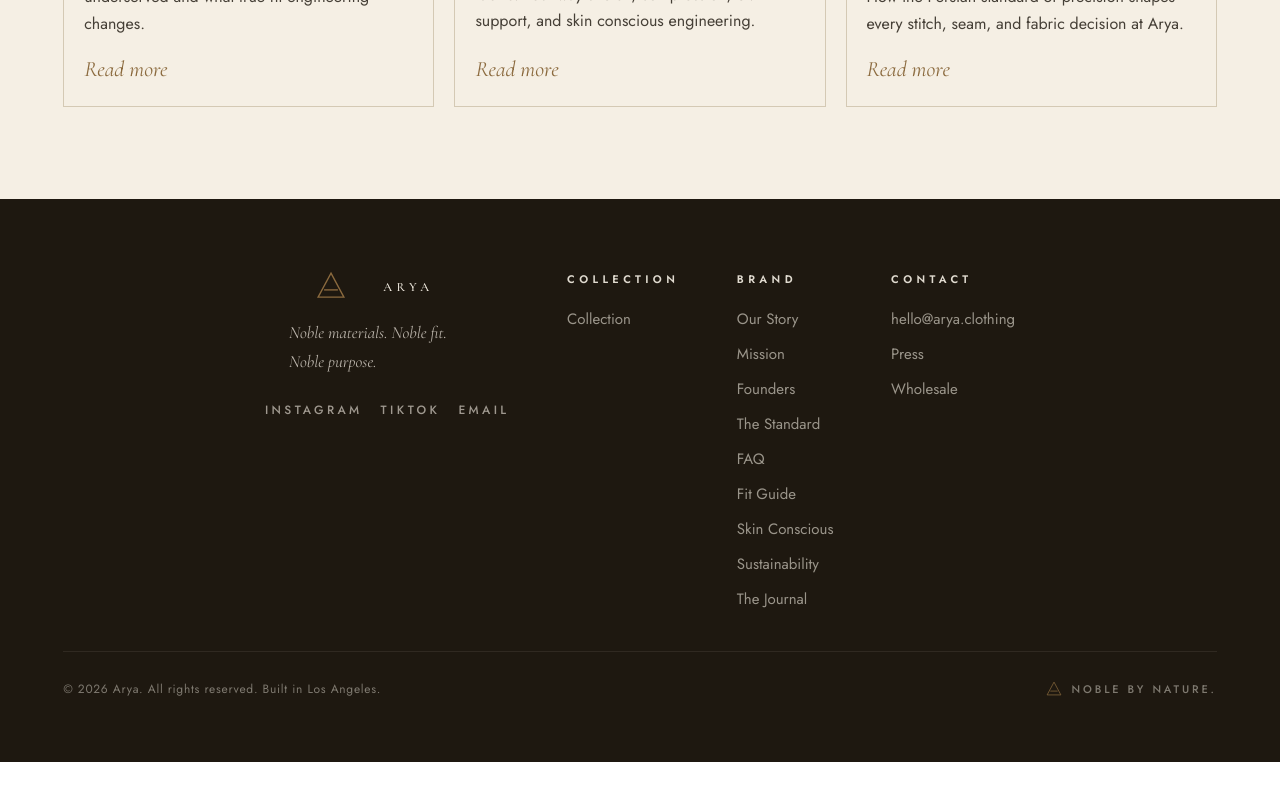
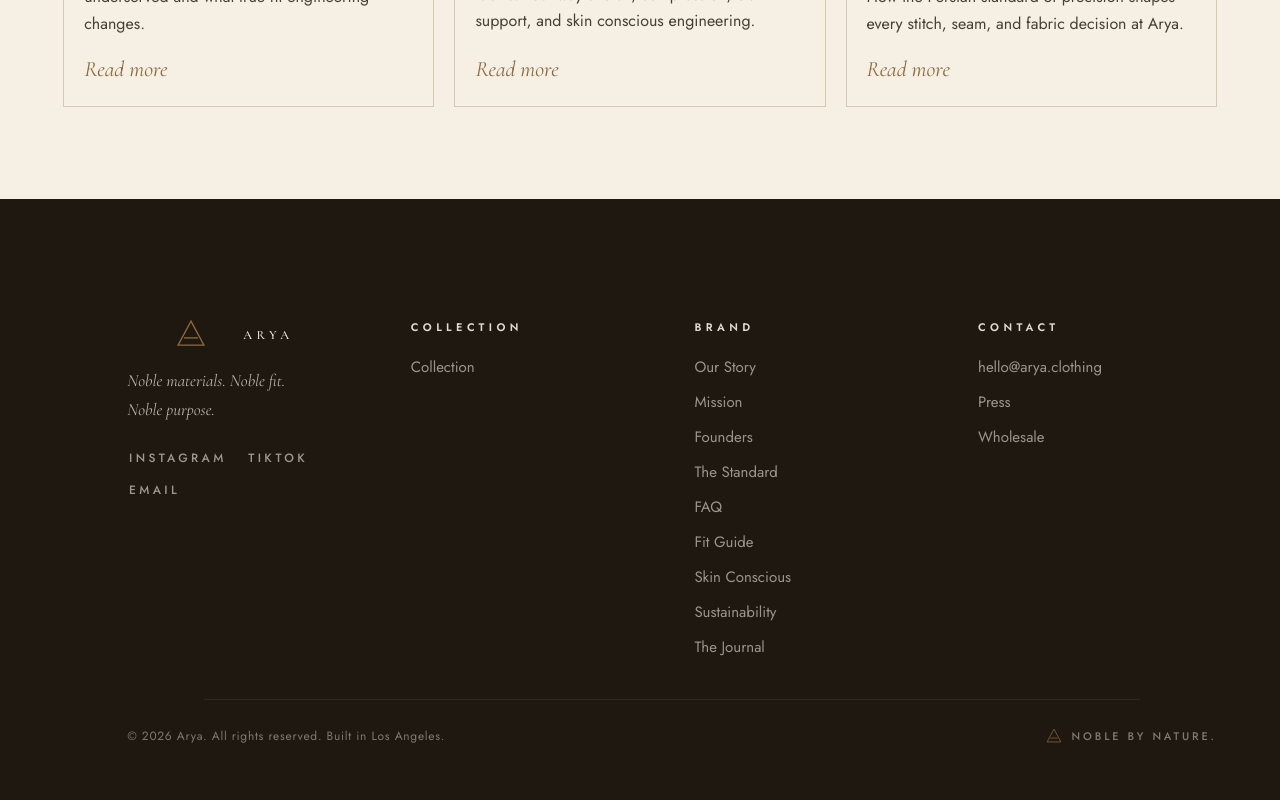
Before and after one commit to neiman8g/ARYA, a Next.js app: page /blog in a window 1280 px wide. Shown: the part 676-1476 px from the top of the page. Before the commit the page ends 1438 px from the top, so only its background shows below. Built offline with nearby package versions, Linux system fonts and the light colour scheme; no server answers.

Commit message:
mailer pop up, margin, and founders

```diff
--- a/src/app/founder/page.tsx
+++ b/src/app/founder/page.tsx
@@ -24,7 +24,7 @@
     <div className="section-page">
       <SectionNav activeLink="founder" />
 
-      <main className="sp-main">
+      <main className="sp-main sp-main--founder">
         <FoundersSection />
       </main>
 
--- a/src/app/home-page.css
+++ b/src/app/home-page.css
@@ -17,6 +17,8 @@
 }
 
 .arya-home {
+  margin: 0;
+  padding: 0;
   min-height: 100vh;
   min-height: 100dvh;
   background: var(--sand);
@@ -24,7 +26,8 @@
   font-family: var(--font-jost), sans-serif;
   font-weight: 400;
   -webkit-font-smoothing: antialiased;
-  overflow-x: hidden;
+  /* visible so the footer isn’t clipped; scrolling sections use .arya-home-main */
+  overflow-x: visible;
   font-size: 16px;
   line-height: 1.6;
   text-size-adjust: 100%;
@@ -38,6 +41,10 @@
 html:has(.arya-home)::-webkit-scrollbar-thumb { background: var(--sand-5); }
 
 @scope (.arya-home) {
+/* Contains horizontal overflow from hero/sections; footer stays outside this wrapper. */
+.arya-home-main {
+  overflow-x: hidden;
+}
 .fade-section {
   opacity: 0; transform: translateY(20px);
   transition: opacity 0.65s cubic-bezier(.16,1,.3,1), transform 0.65s cubic-bezier(.16,1,.3,1);
@@ -811,11 +818,7 @@
   }
 }
 
-/* ── FOOTER ── */
-footer {
-  padding: clamp(52px, 6vw, 72px) var(--arya-page-gutter) clamp(24px, 3vw, 32px);
-  background: var(--ink);
-}
+/* ── FOOTER (shell padding: see unscoped `.arya-home > footer.home-branded-footer` after @scope) ── */
 .foot-grid {
   display: grid;
   grid-template-columns: 1fr;
@@ -827,6 +830,15 @@
   margin-left: auto;
   margin-right: auto;
   box-sizing: border-box;
+  min-width: 0;
+}
+.foot-brand {
+  min-width: 0;
+  max-width: 100%;
+  box-sizing: border-box;
+}
+.foot-brand > * {
+  max-width: 100%;
 }
 .foot-col-desktop-only {
   display: none;
@@ -835,17 +847,15 @@
   .foot-col-desktop-only {
     display: block;
   }
-  /* Content-sized columns + centered cluster (not stretched full width) */
+  /* Fluid columns: share width and gap scales with viewport */
   .foot-grid {
-    grid-template-columns:
-      minmax(0, max-content)
-      minmax(0, max-content)
-      minmax(0, max-content)
-      minmax(0, max-content);
-    justify-content: center;
-    column-gap: clamp(40px, 4.5vw, 64px);
-    row-gap: 40px;
+    grid-template-columns: repeat(4, minmax(0, 1fr));
+    column-gap: clamp(24px, 3.5vw, 80px);
+    row-gap: clamp(28px, 3vw, 40px);
     align-items: start;
+  }
+  .foot-grid > * {
+    min-width: 0;
   }
 }
 .foot-tagline {
@@ -860,6 +870,10 @@
   display: flex;
   flex-wrap: wrap;
   gap: 14px 18px;
+  width: 100%;
+  max-width: 100%;
+  box-sizing: border-box;
+  justify-content: flex-start;
 }
 .foot-social a {
   font-size: 12px;
@@ -869,9 +883,24 @@
   text-decoration: none;
   transition: color 0.3s;
   font-weight: 500;
+  /* Prevents first/last glyphs clipping with wide letter-spacing + overflow-x on page */
+  padding: 0 0.15em;
+  box-sizing: border-box;
 }
 .foot-social a:hover {
   color: #c9a96e;
+}
+
+/* Narrow viewports: link row + letter-spacing wider than inner width clips under overflow-x */
+@media (max-width: 640px) {
+  footer .foot-social {
+    flex-direction: column;
+    align-items: flex-start;
+    gap: 11px;
+  }
+  footer .foot-social a {
+    letter-spacing: 0.24em;
+  }
 }
 .foot-col h5 {
   font-size: 11px;
@@ -904,12 +933,23 @@
   justify-content: space-between;
   align-items: center;
   padding-top: clamp(20px, 2.5vw, 28px);
-  border-top: 1px solid rgba(245, 239, 228, 0.08);
+  border-top: none;
+  position: relative;
   max-width: min(var(--arya-content-max), 100%);
   margin-left: auto;
   margin-right: auto;
   width: 100%;
   box-sizing: border-box;
+}
+/* Inset ~1in from each side so the rule doesn’t read full-bleed */
+.foot-bottom::before {
+  content: "";
+  position: absolute;
+  top: 0;
+  left: clamp(24px, 6vw, 96px);
+  right: clamp(24px, 6vw, 96px);
+  height: 1px;
+  background: rgba(245, 239, 228, 0.08);
 }
 .foot-bottom p {
   font-size: 12px;
@@ -946,10 +986,6 @@
   }
   .std-teaser .std-teaser-p {
     margin-bottom: 26px;
-  }
-  footer {
-    padding-top: clamp(76px, 8.5vw, 100px);
-    padding-bottom: clamp(26px, 3vw, 34px);
   }
   .ethos,
   .problem,
@@ -1026,9 +1062,9 @@
   .wl-submit, .wl-input { min-height: 52px; }
 
   footer {
-    padding-top: 52px;
+    padding-top: clamp(56px, 7vw, 76px);
     padding-bottom: 32px;
-    padding-left: max(28px, env(safe-area-inset-left));
+    padding-left: calc(max(28px, env(safe-area-inset-left)) + clamp(24px, 5vw, 96px));
     padding-right: max(28px, env(safe-area-inset-right));
   }
   .foot-grid { grid-template-columns: 1fr; gap: 36px; margin-bottom: 32px; }
@@ -1114,17 +1150,6 @@
     padding-bottom: 8px;
   }
 
-  footer {
-    padding-bottom: max(64px, env(safe-area-inset-bottom));
-    padding-left: max(28px, env(safe-area-inset-left));
-    padding-right: max(28px, env(safe-area-inset-right));
-  }
-  .foot-tagline {
-    padding-left: max(24px, env(safe-area-inset-left));
-    padding-right: 16px;
-    box-sizing: border-box;
-  }
-
   .nav-cart-btn { padding: 12px 20px; min-height: 44px; }
   .qty-btn { width: 36px; height: 36px; min-width: 36px; min-height: 36px; }
   .p-quickadd-add, .btn-p { min-height: 44px; padding: 12px 20px; }
@@ -1171,12 +1196,6 @@
   .waitlist { padding: 60px 20px; }
   .waitlist .display { font-size: clamp(32px, 8vw, 48px) !important; }
 
-  footer {
-    padding-top: 44px;
-    padding-bottom: max(28px, env(safe-area-inset-bottom));
-    padding-left: max(28px, env(safe-area-inset-left));
-    padding-right: max(28px, env(safe-area-inset-right));
-  }
   .foot-grid { grid-template-columns: 1fr; gap: 28px; margin-bottom: 24px; }
   footer .foot-brand {
     display: flex;
@@ -1186,6 +1205,7 @@
   }
   footer .foot-brand .foot-social {
     justify-content: center;
+    align-items: center;
   }
   footer .foot-contact {
     display: flex;
@@ -1254,3 +1274,45 @@
   outline-offset: 3px;
 }
 }
+
+/*
+  HomeBrandedFooter sits under `.arya-home` but must win over the universal `* { padding:0 }` reset
+  (0,2,1)+ beats (0,1,0). Keeps main page + co-imported section CSS working without :not(footer *) quirks.
+*/
+.arya-home > footer.home-branded-footer {
+  --foot-extra-left: clamp(24px, 5vw, 96px);
+  padding-top: clamp(68px, 8vw, 92px);
+  padding-bottom: clamp(24px, 3vw, 32px);
+  padding-right: var(--arya-page-gutter);
+  padding-left: calc(var(--arya-page-gutter) + var(--foot-extra-left));
+  background: var(--ink);
+}
+@media (min-width: 1025px) {
+  .arya-home > footer.home-branded-footer {
+    padding-top: clamp(92px, 10vw, 120px);
+    padding-bottom: clamp(26px, 3vw, 34px);
+  }
+}
+@media (max-width: 1024px) {
+  .arya-home > footer.home-branded-footer {
+    padding-top: clamp(56px, 7vw, 76px);
+    padding-bottom: 32px;
+    padding-left: calc(max(28px, env(safe-area-inset-left)) + clamp(24px, 5vw, 96px));
+    padding-right: max(28px, env(safe-area-inset-right));
+  }
+}
+@media (max-width: 768px) {
+  .arya-home > footer.home-branded-footer {
+    padding-bottom: max(64px, env(safe-area-inset-bottom));
+    padding-left: calc(max(28px, env(safe-area-inset-left)) + clamp(24px, 5vw, 96px));
+    padding-right: max(28px, env(safe-area-inset-right));
+  }
+}
+@media (max-width: 480px) {
+  .arya-home > footer.home-branded-footer {
+    padding-top: clamp(52px, 8vw, 64px);
+    padding-bottom: max(28px, env(safe-area-inset-bottom));
+    padding-left: calc(max(28px, env(safe-area-inset-left)) + clamp(24px, 5vw, 96px));
+    padding-right: max(28px, env(safe-area-inset-right));
+  }
+}
--- a/src/app/page.tsx
+++ b/src/app/page.tsx
@@ -469,6 +469,7 @@
         </div>
       </nav>
 
+      <div className="arya-home-main">
       {/* ── HERO ── */}
       <section className="hero fade-section" id="main-content">
         <div className="hero-left">
@@ -727,7 +728,7 @@
         </div>
       </section>
 
-      <FoundersSection />
+      <FoundersSection showCtas={false} />
 
       {/* ── WAITLIST ── */}
       <section className="waitlist fade-section" id="waitlist">
@@ -773,6 +774,7 @@
         <p className="std-teaser-p">Every fabric. Every seam. Every fit decision. Held to the same standard that has guided Persian craft for thousands of years. We have nothing to hide and everything to share.</p>
         <Link href="/arya-standard" className="std-teaser-btn">Discover the Standard</Link>
       </section>
+      </div>
 
       <HomeBrandedFooter />
     </div>
--- a/src/app/section-pages.css
+++ b/src/app/section-pages.css
@@ -73,6 +73,10 @@
   width: 100%;
   box-sizing: border-box;
   min-width: 0;
+}
+/* Dedicated Founders page: less offset below fixed nav */
+.sp-main--founder {
+  padding-top: 80px;
 }
 .sp-label { font-size: 11px; letter-spacing: .45em; text-transform: uppercase; color: var(--arya-cognac); font-weight: 600; display: block; margin-bottom: 20px; }
 /* Shared footer: desktop = classic sp-foot row; mobile = brand + socials + contact */
@@ -332,6 +336,9 @@
     padding: 152px var(--arya-page-gutter) 92px;
     max-width: min(var(--arya-content-max), 100%);
   }
+  .sp-main--founder {
+    padding-top: 88px;
+  }
   .sp-foot.site-footer-root {
     padding-top: 52px;
     padding-bottom: 48px;
@@ -446,6 +453,7 @@
   .site-footer-contact-list li { text-align: center; }
   .site-footer-copy { text-align: center; width: 100%; }
   .sp-main { padding: 120px 24px 60px; padding-bottom: max(60px, var(--safe-bottom)); }
+  .sp-main--founder { padding-top: 76px; }
   .sp-hero, .fit-layout { grid-template-columns: 1fr; gap: 48px; }
   .fit-layout > .fit-visual { order: -1; }
   .mission-pillars { grid-template-columns: 1fr; }
@@ -456,6 +464,7 @@
 @media (max-width: 480px) {
   .sp-nav, .sp-nav.stuck { padding: 14px 20px; padding-top: max(14px, var(--safe-top)); gap: 12px; }
   .sp-main { padding: 116px 20px 48px; padding-bottom: max(48px, var(--safe-bottom)); }
+  .sp-main--founder { padding-top: 72px; }
   .sp-main h1 { line-height: 1.18; margin-bottom: 16px; }
   .sp-hero-content h1, .fit-content h1 { font-size: clamp(28px, 8vw, 36px) !important; }
   .sp-hero-content p, .fit-content p { font-size: 18px; line-height: 1.75; }
@@ -707,7 +716,11 @@
 
 /* Homepage-style footer on /blog (not scoped to .arya-home) */
 .home-branded-footer {
-  padding: clamp(52px, 6vw, 72px) var(--arya-page-gutter) clamp(64px, 5vw, 72px);
+  --foot-extra-left: clamp(24px, 5vw, 96px);
+  padding-top: clamp(68px, 8vw, 92px);
+  padding-bottom: clamp(64px, 5vw, 72px);
+  padding-right: var(--arya-page-gutter);
+  padding-left: calc(var(--arya-page-gutter) + var(--foot-extra-left));
   background: var(--arya-ink);
   color: rgba(245, 239, 228, 0.92);
 }
@@ -722,19 +735,33 @@
   margin-left: auto;
   margin-right: auto;
   box-sizing: border-box;
+  min-width: 0;
+}
+.home-branded-footer .foot-brand {
+  min-width: 0;
+  max-width: 100%;
+  box-sizing: border-box;
+}
+.home-branded-footer .foot-brand > * {
+  max-width: 100%;
 }
 .home-branded-footer .foot-col-desktop-only {
   display: none;
 }
 @media (min-width: 1025px) {
+  .home-branded-footer {
+    padding-top: clamp(92px, 10vw, 120px);
+  }
   .home-branded-footer .foot-col-desktop-only {
     display: block;
   }
   .home-branded-footer .foot-grid {
-    grid-template-columns: minmax(0, max-content) minmax(0, max-content) minmax(0, max-content) minmax(0, max-content);
-    justify-content: center;
-    column-gap: clamp(40px, 4.5vw, 64px);
-    row-gap: 40px;
+    grid-template-columns: repeat(4, minmax(0, 1fr));
+    column-gap: clamp(24px, 3.5vw, 80px);
+    row-gap: clamp(28px, 3vw, 40px);
+  }
+  .home-branded-footer .foot-grid > * {
+    min-width: 0;
   }
 }
 .home-branded-footer .foot-tagline {
@@ -744,13 +771,16 @@
   color: rgba(245, 239, 228, 0.72);
   line-height: 1.7;
   margin: 18px 0 24px;
-  padding-left: max(24px, env(safe-area-inset-left));
   box-sizing: border-box;
 }
 .home-branded-footer .foot-social {
   display: flex;
   flex-wrap: wrap;
   gap: 14px 18px;
+  width: 100%;
+  max-width: 100%;
+  box-sizing: border-box;
+  justify-content: flex-start;
 }
 .home-branded-footer .foot-social a {
   font-size: 12px;
@@ -760,6 +790,18 @@
   text-decoration: none;
   transition: color 0.3s;
   font-weight: 500;
+  padding: 0 0.15em;
+  box-sizing: border-box;
+}
+@media (max-width: 640px) {
+  .home-branded-footer .foot-social {
+    flex-direction: column;
+    align-items: flex-start;
+    gap: 11px;
+  }
+  .home-branded-footer .foot-social a {
+    letter-spacing: 0.24em;
+  }
 }
 .home-branded-footer .foot-social a:hover {
   color: #c9a96e;
@@ -795,12 +837,22 @@
   justify-content: space-between;
   align-items: center;
   padding-top: clamp(20px, 2.5vw, 28px);
-  border-top: 1px solid rgba(245, 239, 228, 0.08);
+  border-top: none;
+  position: relative;
   max-width: min(var(--arya-content-max), 100%);
   margin-left: auto;
   margin-right: auto;
   width: 100%;
   box-sizing: border-box;
+}
+.home-branded-footer .foot-bottom::before {
+  content: "";
+  position: absolute;
+  top: 0;
+  left: clamp(24px, 6vw, 96px);
+  right: clamp(24px, 6vw, 96px);
+  height: 1px;
+  background: rgba(245, 239, 228, 0.08);
 }
 .home-branded-footer .foot-bottom p {
   font-size: 12px;
@@ -820,6 +872,11 @@
   font-weight: 500;
 }
 @media (max-width: 768px) {
+  .home-branded-footer {
+    padding-top: clamp(56px, 7vw, 76px);
+    padding-left: calc(max(28px, env(safe-area-inset-left)) + clamp(24px, 5vw, 96px));
+    padding-right: max(28px, env(safe-area-inset-right));
+  }
   .home-branded-footer .foot-grid {
     gap: 36px;
     margin-bottom: 32px;
@@ -841,6 +898,7 @@
   }
   .home-branded-footer .foot-brand .foot-social {
     justify-content: center;
+    align-items: center;
   }
   .home-branded-footer .foot-contact {
     display: flex;
@@ -852,3 +910,11 @@
     align-items: center;
   }
 }
+
+@media (max-width: 480px) {
+  .home-branded-footer {
+    padding-top: clamp(52px, 8vw, 64px);
+    padding-left: calc(max(28px, env(safe-area-inset-left)) + clamp(24px, 5vw, 96px));
+    padding-right: max(28px, env(safe-area-inset-right));
+  }
+}
--- a/src/components/WaitlistPopup.tsx
+++ b/src/components/WaitlistPopup.tsx
@@ -6,7 +6,7 @@
 import "./waitlist-popup.css";
 
 const STORAGE_KEY = "arya_popup_dismissed";
-const DELAY_MS = 45_000;
+const DELAY_MS = 20_000;
 const KLAVIYO_LIST_ID = "YxmBfA";
 const KLAVIYO_COMPANY_ID = "RkkP9u";
 
```
Also changed, not shown: src/components/FoundersSection.tsx (+12 -3 lines), src/components/founders-section.css (+59 -19 lines).
